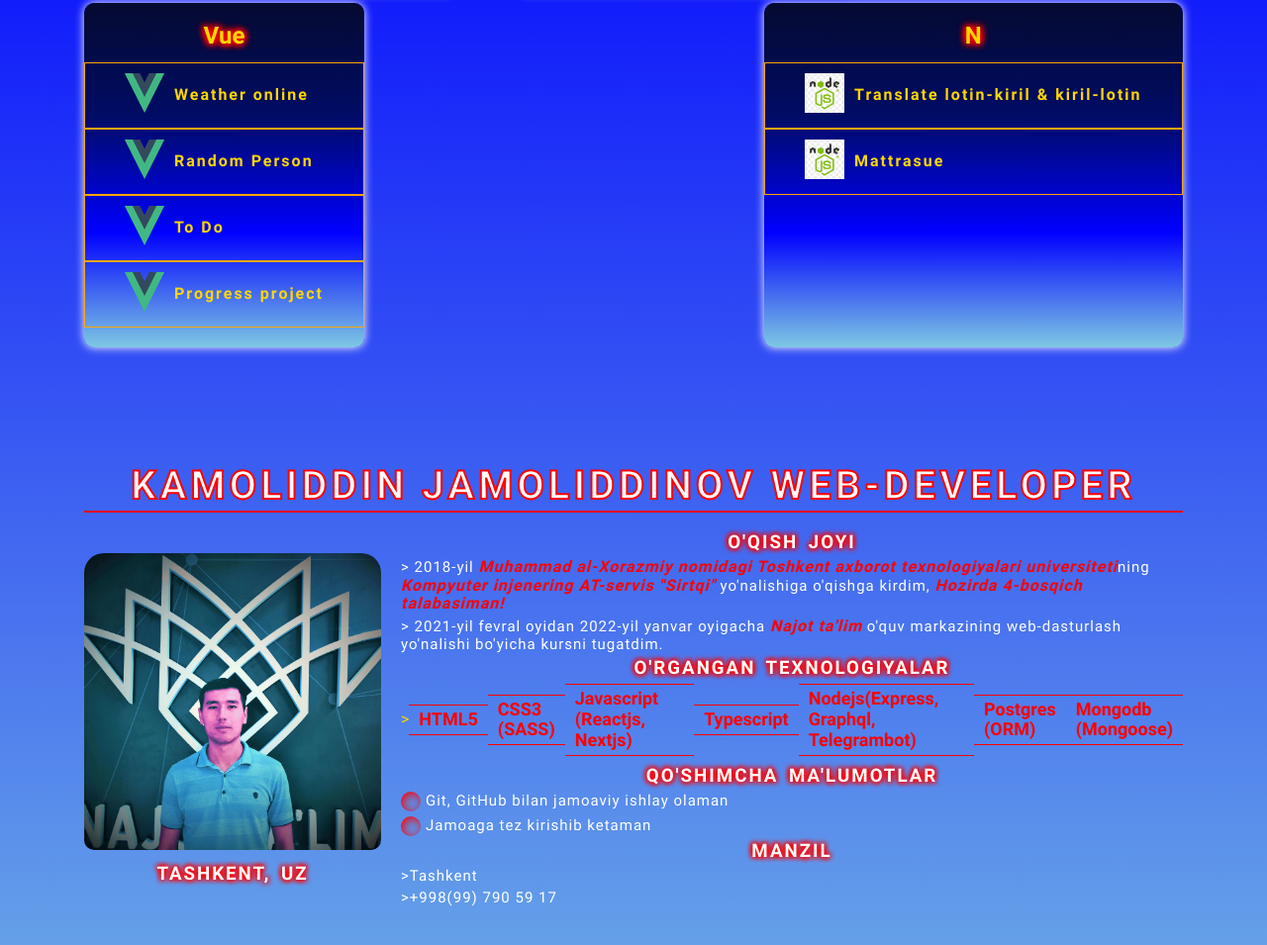
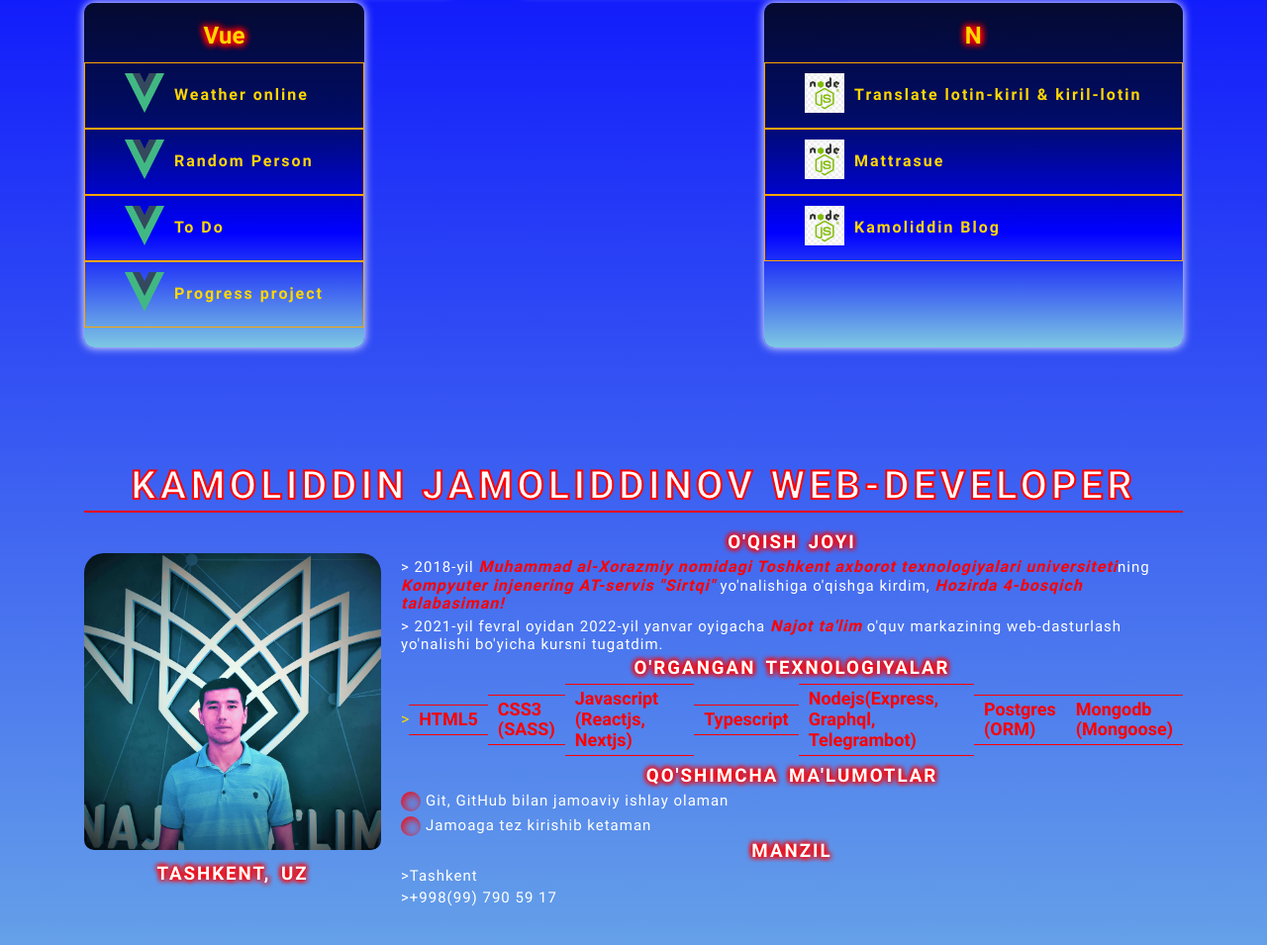
Before and after one commit to kamoliddin5917/portfolio, a website: page index.html in a window 1280 px wide. Shown: the part 1661-2616 px from the top of the page at 99% size. Drawn offline with Linux system fonts and the light colour scheme.

Commit message:
nodejs added website Kamoliddin blog

```diff
--- a/index.html
+++ b/index.html
@@ -387,6 +387,14 @@
                     >Mattrasue</a
                   >
                 </li>
+                <li class="box__list">
+                  <a
+                    class="box__link"
+                    href="https://kamoliddin-blog.netlify.app"
+                    target="_blank"
+                    >Kamoliddin Blog</a
+                  >
+                </li>
               </ul>
             </li>
           </ul>
```
Also changed, not shown: imgs/photo_2022-01-22_14-35-34.jpg (added).
